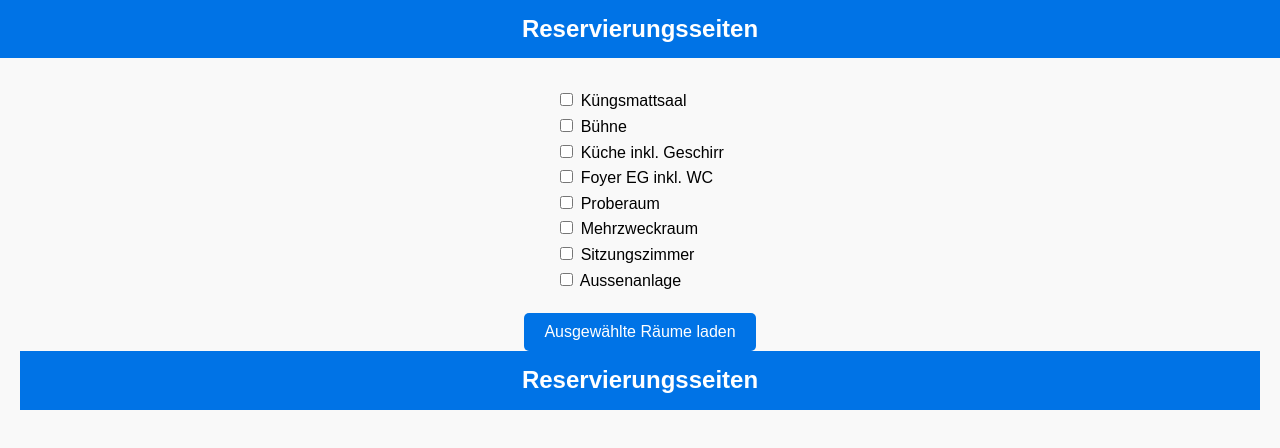
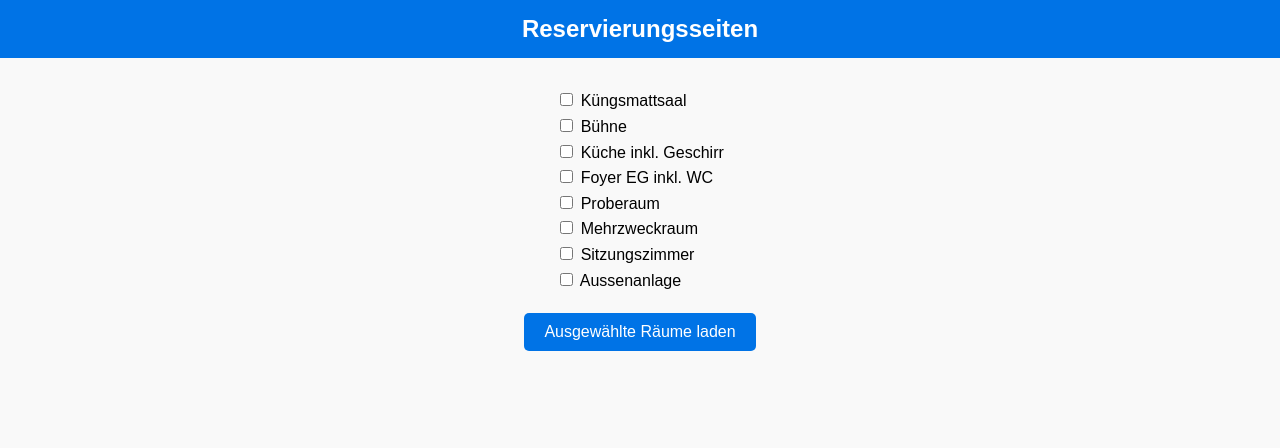
Before and after one commit to Redfighter181/kalender, a plain HTML site: page index.html in a window 1280 px wide. Drawn offline with Linux system fonts and the light colour scheme.

Commit message:
Update index.html

```diff
--- a/index.html
+++ b/index.html
@@ -79,7 +79,6 @@
         </div>
         <div class="button-and-title">
             <button id="loadRooms">Ausgewählte Räume laden</button>
-            <h2>Reservierungsseiten</h2>
         </div>
     </div>
 
```
